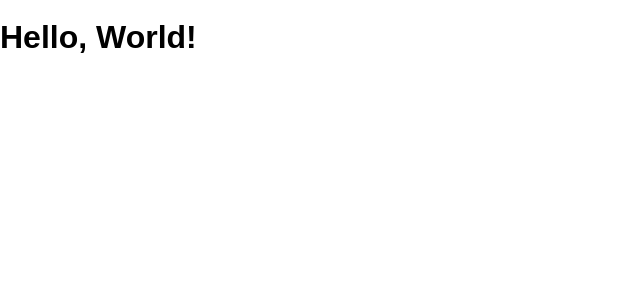
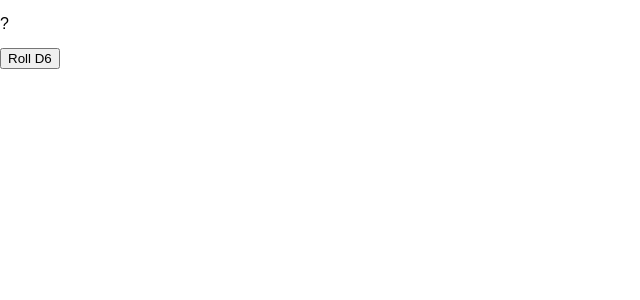
Before and after one commit to austinparvin/dice-roller-react, a React (Create React App) app: page / in a window 1280 px wide. Shown: the top 300 px of the page, without its empty margins (0-640 px from the left). Built offline with nearby package versions, Linux system fonts and the light colour scheme.

Commit message:
button works, explorer done

```diff
--- a/src/App.js
+++ b/src/App.js
@@ -1,9 +1,28 @@
 import React, { Component } from 'react'
 import HelloWorld from './components/HelloWorld'
 
-class App extends Component {
+export class App extends Component {
+  state = {
+    roll: '?',
+  }
+
+  rollDice = (e) => {
+    const roll = Math.floor(Math.random() * 7)
+    console.log(roll)
+    this.setState({
+      roll: roll,
+    })
+  }
+
   render() {
-    return <HelloWorld />
+    return (
+      <main>
+        <p className="result">{this.state.roll}</p>
+        <button onClick={this.rollDice} className="roll-button">
+          Roll D6
+        </button>
+      </main>
+    )
   }
 }
 
```
